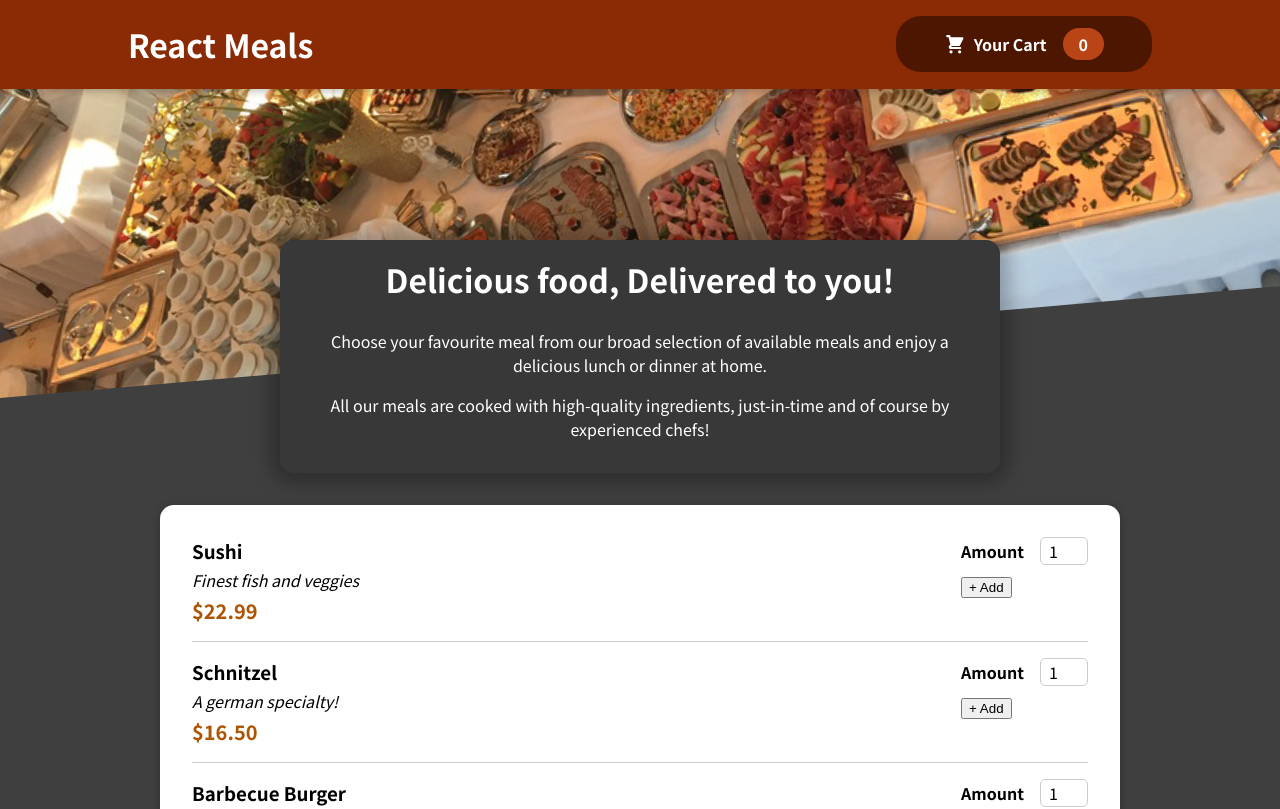
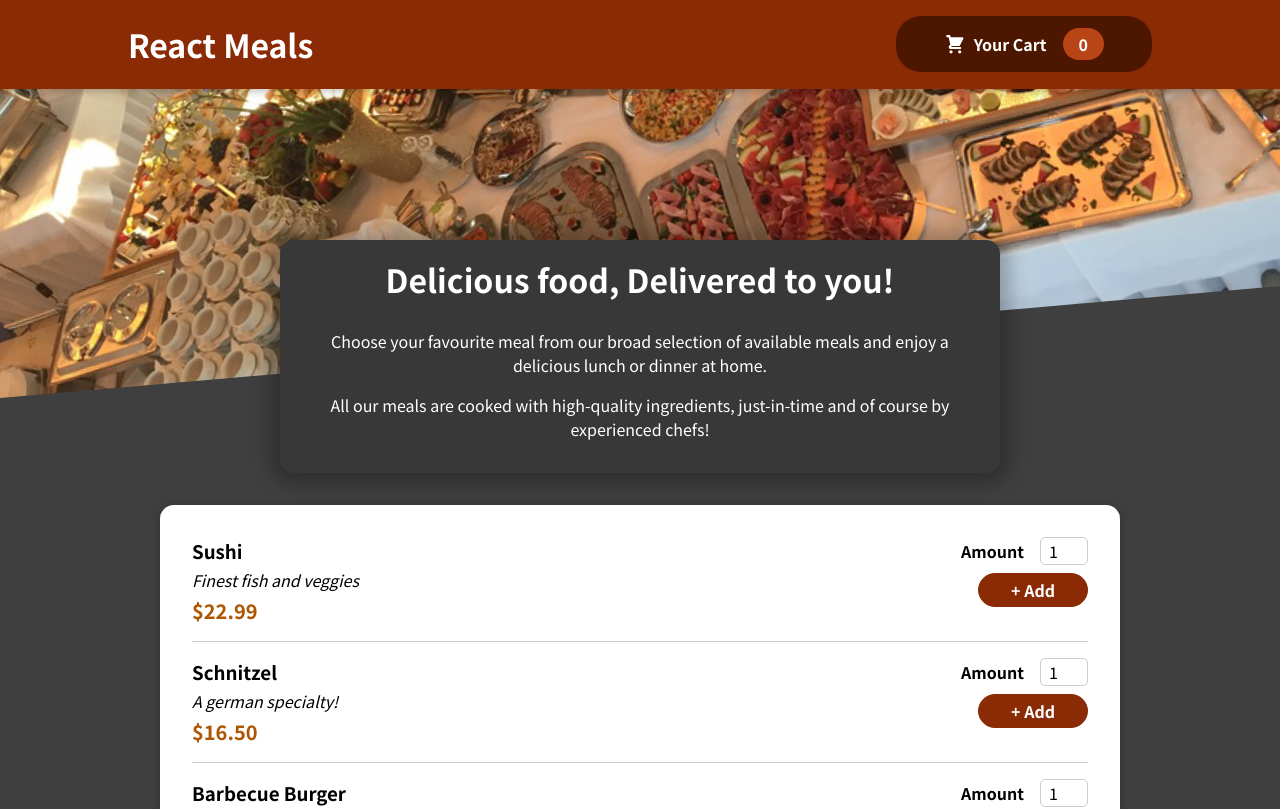
Before and after one commit to anshgandhi/reactjs-practice-projects, a React (Create React App) app in the folder food-ordering-app/: page / in a window 1280 px wide. Shown: the top 809 px of the page. Built offline with nearby package versions, Linux system fonts and the light colour scheme.

Commit message:
ref and forwardRef

```diff
--- a/food-ordering-app/src/components/Meals/AvailableMeals.js
+++ b/food-ordering-app/src/components/Meals/AvailableMeals.js
@@ -33,6 +33,7 @@
   const mealsList = DUMMY_MEALS.map((meal) => (
     <MealItem
       name={meal.name}
+      id={meal.id}
       description={meal.description}
       price={meal.price}
       key={Math.random()}
--- a/food-ordering-app/src/components/Meals/MealItem/MealItem.js
+++ b/food-ordering-app/src/components/Meals/MealItem/MealItem.js
@@ -1,8 +1,20 @@
+import { useContext } from "react";
 import classes from "./MealItem.module.css";
 import MealItemForm from "./MealItemForm";
+import CartContext from "../../../store/cart-context";
 
 const MealItem = (props) => {
+  const cartCtx = useContext(CartContext);
   const price = `$${props.price.toFixed(2)}`;
+
+  const addToCartHandler = amount => {
+    cartCtx.addItem({
+      id : props.id,
+      name : props.name,
+      amount : amount,
+      price : props.price,
+    });
+  }
 
   return (
     <li className={classes.meal}>
@@ -12,7 +24,7 @@
         <div className={classes.price}>{price}</div>
       </div>
       <div>
-        <MealItemForm></MealItemForm>
+        <MealItemForm onAddToCart={addToCartHandler}></MealItemForm>
       </div>
     </li>
   );
--- a/food-ordering-app/src/components/Meals/MealItem/MealItemForm.js
+++ b/food-ordering-app/src/components/Meals/MealItem/MealItemForm.js
@@ -1,18 +1,35 @@
 import Input from "../../UI/Input";
+import { useRef, useState } from "react";
+import classes from "./MealItemForm.module.css";
 
 const MealItemForm = (props) => {
+  const amountInputRef = useRef();
+  const [amountIsValid, setAmountIsValid] = useState(true);
+
+  const submitHandler = (event) => {
+    event.preventDefault();
+    const enteredAmount = +amountInputRef.current.value;
+    if (isNaN(enteredAmount) || enteredAmount < 1 || enteredAmount > 5) {
+      setAmountIsValid(false);
+      return;
+    }
+    props.onAddToCart(enteredAmount);
+  };
   const input_form_info = {
-    id : 'amount',
-    type : 'number',
-    min : '1',
-    max : '5',
-    step : '1',
-    defaultValue : '1',
-  }
-  return <form>
-    <Input label="Amount" input={input_form_info} />
-    <button> + Add </button>
-  </form>
+    id: "amount",
+    type: "number",
+    min: "1",
+    max: "5",
+    step: "1",
+    defaultValue: "1",
+  };
+  return (
+    <form className={classes.form} onSubmit={submitHandler}>
+      <Input ref={amountInputRef} label="Amount" input={input_form_info} />
+      <button> + Add </button>
+      {!amountIsValid && <p>Invalid Amount</p>}
+    </form>
+  );
 };
 
 export default MealItemForm;
--- a/food-ordering-app/src/components/UI/Input.js
+++ b/food-ordering-app/src/components/UI/Input.js
@@ -1,12 +1,13 @@
 import classes from "./Input.module.css";
+import React from "react";
 
-const Input = (props) => {
+const Input = React.forwardRef((props, ref) => {
   return (
     <div className={classes.input}>
       <label htmlFor={props.input.id}>{props.label}</label>
-      <input {...props.input} />
+      <input ref={ref} {...props.input} />
     </div>
   );
-};
+});
 
 export default Input;
--- a/food-ordering-app/src/store/CartProvider.js
+++ b/food-ordering-app/src/store/CartProvider.js
@@ -8,14 +8,14 @@
 
 const cartReducer = (state, action) => {
     if (action.type === 'ADD') {
-        const updatedItems = state.items.concat(action.item);
-        const updatedTotalAmount = state.totalAmount + action.item.price * action.item.amount;
+        const updatedItems = state.items.concat(action.value);
+        const updatedTotalAmount = state.totalAmount + action.value.price * action.value.amount;
         return {
             items: updatedItems,
             totalAmount : updatedTotalAmount,
-        }
+        };
     } else if (action.type === 'REMOVE') {
-
+        console.log("REMOVING - ing");
     }
     return defaultCartState;
 };
```
